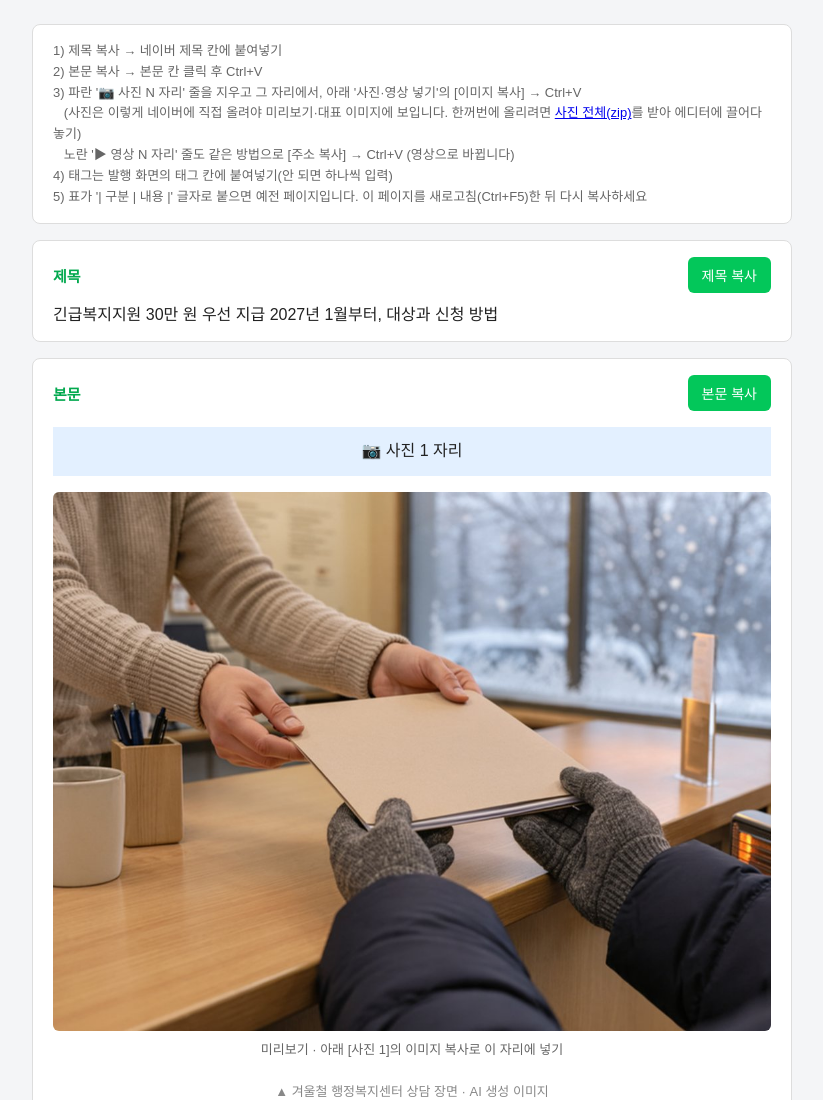
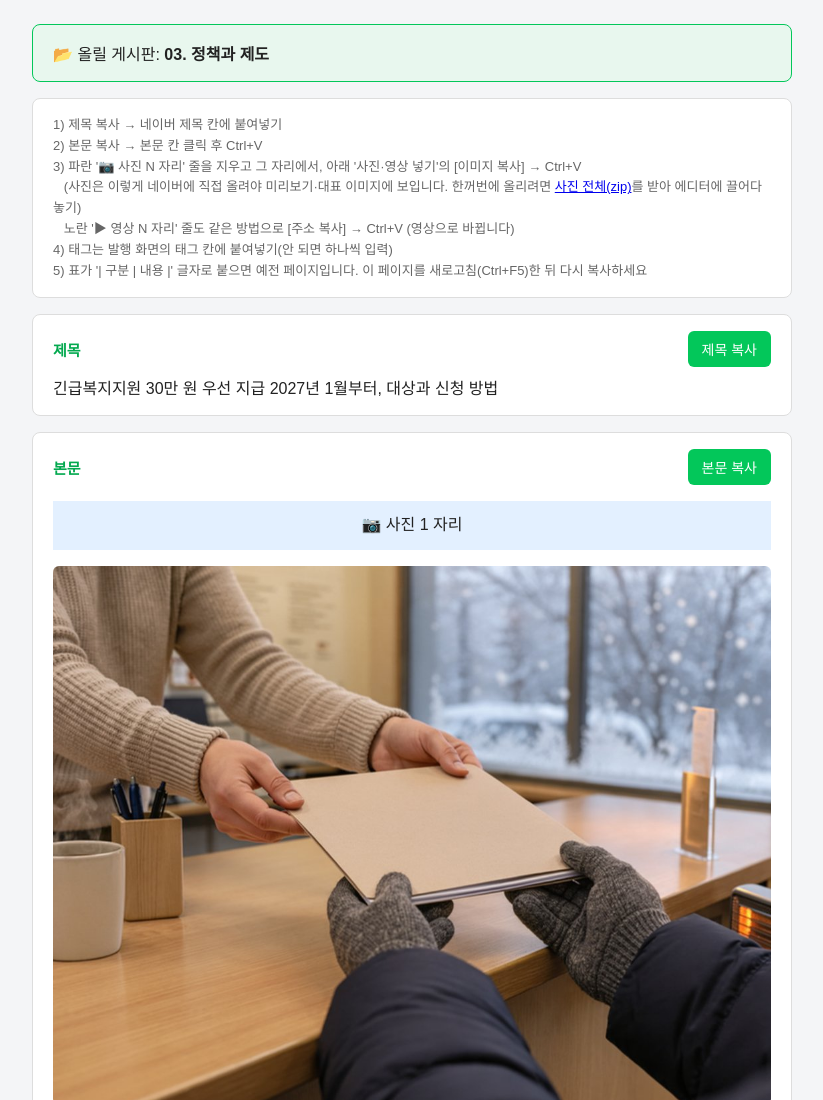
Before and after one commit to jsk5784/ent-images, a plain HTML site: page 20261117-711c2f80/index.html in a window 1280 px wide. Shown: the top 1100 px of the page, without its empty margins (228-1051 px from the left). Drawn offline with Linux system fonts and the light colour scheme.

Commit message:
블로그 사진·붙여넣기 페이지

```diff
--- a/20261117-711c2f80/index.html
+++ b/20261117-711c2f80/index.html
@@ -16,7 +16,7 @@
   .preview-only { text-align: center; margin: 6px 0 12px; }
   .preview-only img { max-width: 100%; border-radius: 6px; }
 </style></head><body>
-<div class="box tip">
+<div class="box" style="background:#e8f7ee;border-color:#03c75a;font-size:16px">📂 올릴 게시판: <b>03. 정책과 제도</b></div><div class="box tip">
   1) 제목 복사 → 네이버 제목 칸에 붙여넣기<br>
   2) 본문 복사 → 본문 칸 클릭 후 Ctrl+V<br>
   3) 파란 '📷 사진 N 자리' 줄을 지우고 그 자리에서, 아래 '사진·영상 넣기'의 [이미지 복사] → Ctrl+V<br>
```
Also changed, not shown: 20261117-02c19a92/index.html (+1 -1 lines), 20261117-61840781/index.html (+1 -1 lines), 20261117-8bb95cc7/index.html (+1 -1 lines), 20261117-f43512a6/index.html (+1 -1 lines), 5 other files.
